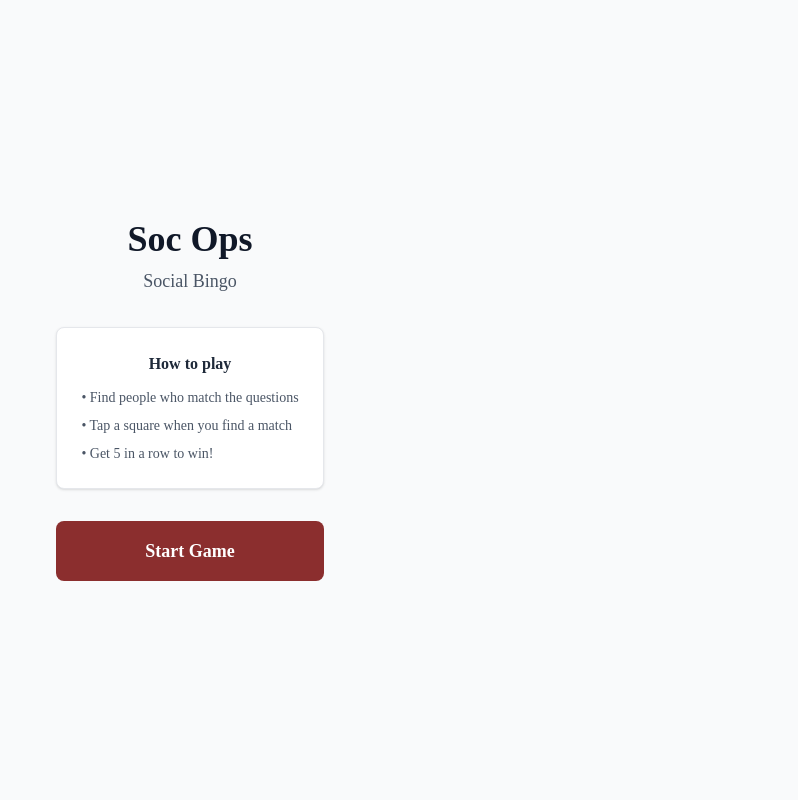
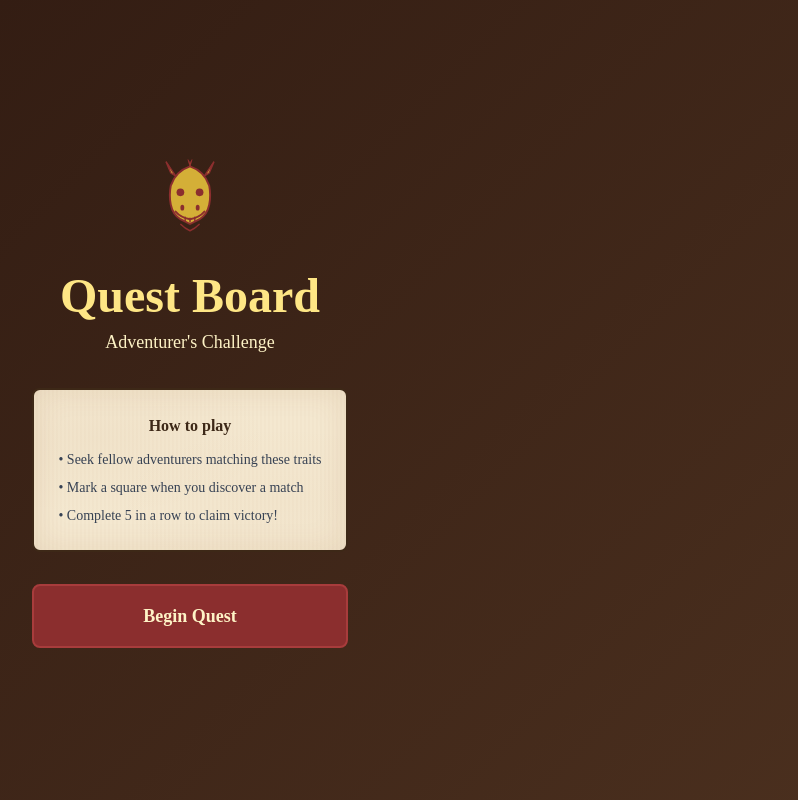
Before and after one commit to marksundquist/my-awesome-bingo, a React (Vite) app: page / in a window 1280 px wide. Shown: the whole page, without its empty margins (450-1248 px from the left). Built offline with nearby package versions, Linux system fonts and the light colour scheme.

Commit message:
feat: redesign StartScreen with dragon logo and fantasy theme

```diff
--- a/src/components/StartScreen.tsx
+++ b/src/components/StartScreen.tsx
@@ -1,28 +1,33 @@
+import { DragonLogo } from './DragonLogo';
+
 interface StartScreenProps {
   onStart: () => void;
 }
 
 export function StartScreen({ onStart }: StartScreenProps) {
   return (
-    <div className="flex flex-col items-center justify-center min-h-full p-6 bg-gray-50">
+    <div className="flex flex-col items-center justify-center min-h-full p-6">
       <div className="text-center max-w-sm">
-        <h1 className="text-4xl font-bold text-gray-900 mb-2">Soc Ops</h1>
-        <p className="text-lg text-gray-600 mb-8">Social Bingo</p>
+        <DragonLogo size="lg" className="mx-auto mb-6" />
+        <h1 className="text-5xl font-bold text-amber-200 mb-2" style={{ fontFamily: 'MedievalSharp, serif' }}>
+          Quest Board
+        </h1>
+        <p className="text-lg text-amber-100 mb-8">Adventurer's Challenge</p>
 
-        <div className="bg-white rounded-lg p-6 shadow-sm border border-gray-200 mb-8">
-          <h2 className="font-semibold text-gray-800 mb-3">How to play</h2>
-          <ul className="text-left text-gray-600 text-sm space-y-2">
-            <li>• Find people who match the questions</li>
-            <li>• Tap a square when you find a match</li>
-            <li>• Get 5 in a row to win!</li>
+        <div className="parchment rounded-lg p-6 border-2 border-wood mb-8">
+          <h2 className="font-semibold text-wood mb-3">How to play</h2>
+          <ul className="text-left text-gray-700 text-sm space-y-2">
+            <li>• Seek fellow adventurers matching these traits</li>
+            <li>• Mark a square when you discover a match</li>
+            <li>• Complete 5 in a row to claim victory!</li>
           </ul>
         </div>
 
         <button
           onClick={onStart}
-          className="w-full bg-accent text-white font-semibold py-4 px-8 rounded-lg text-lg active:bg-accent-light transition-colors"
+          className="w-full bg-accent text-amber-100 font-semibold py-4 px-8 rounded-lg text-lg active:bg-accent-light transition-colors border-2 border-accent-light"
         >
-          Start Game
+          Begin Quest
         </button>
       </div>
     </div>
```
